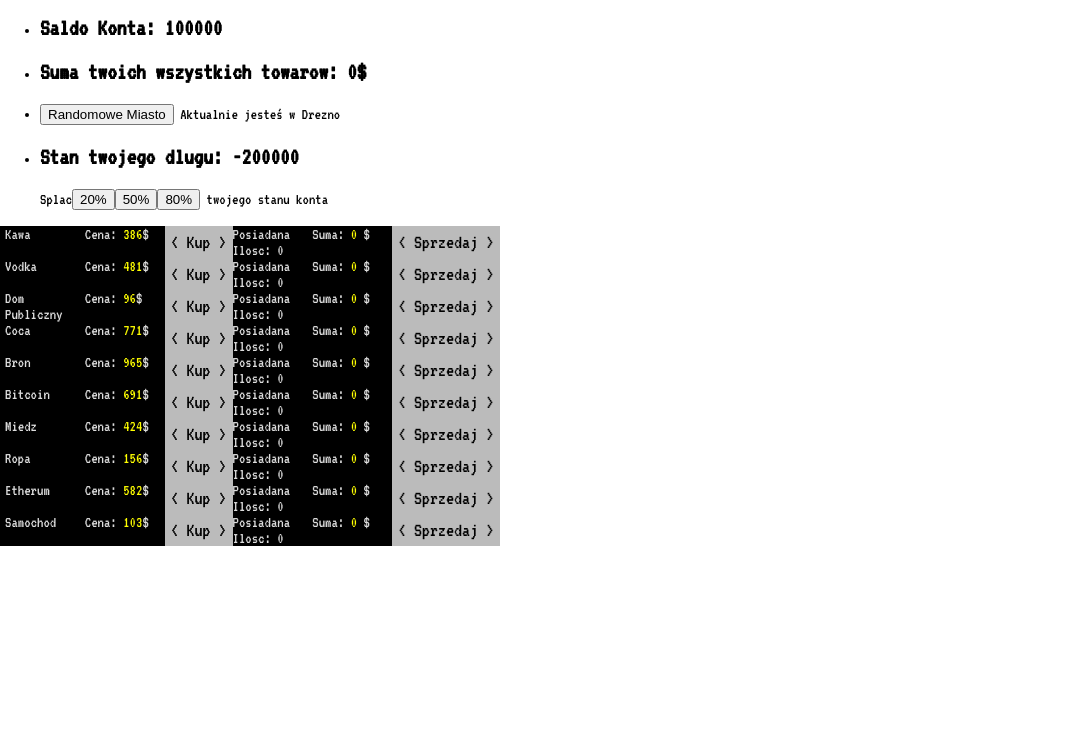
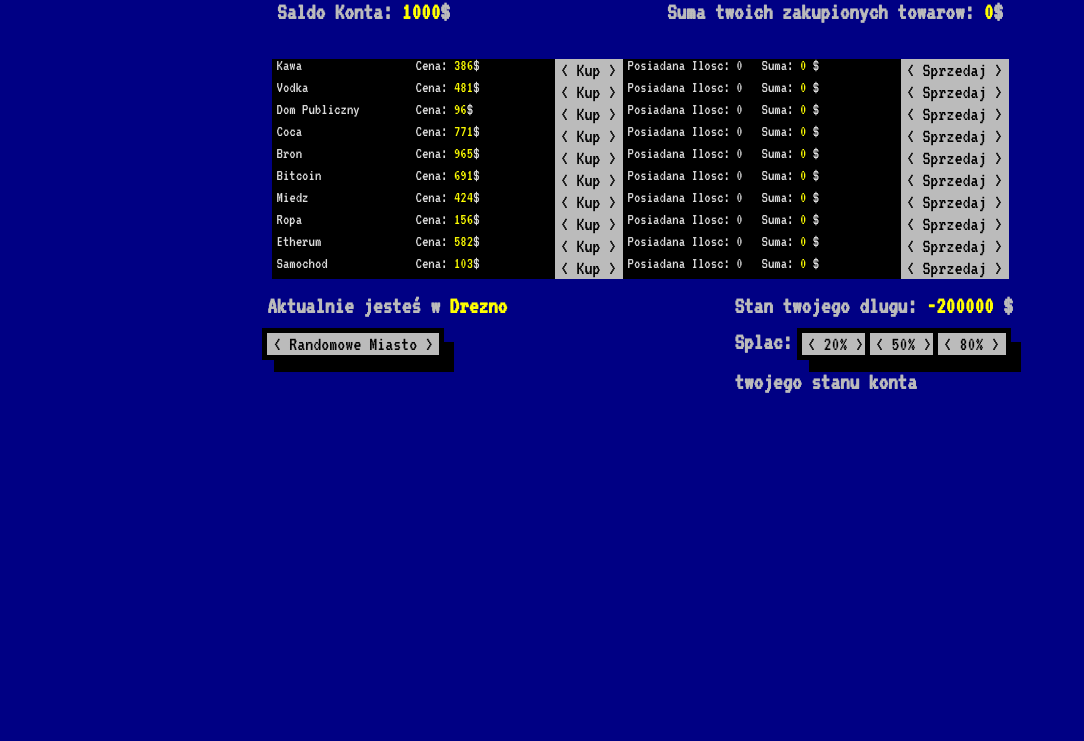
Before and after one commit to Lukasz-Bazyluk/DOSBox-game-Prywaciarz-, a React app: page / in a window 1280 px wide. Shown: the part 59-800 px from the top of the page, without its empty margins (0-1084 px from the left). Built offline with nearby package versions, Linux system fonts and the light colour scheme.

Commit message:
add styles

```diff
--- a/src/Components/Items/Items.js
+++ b/src/Components/Items/Items.js
@@ -30,12 +30,12 @@ class Items extends React.Component {
                 </div>
                 <button
                   className={styles.btn}
-                  onClick={e => this.props.changeMoney(el.price, el.name)}
+                  onClick={e => this.props.changeAccountMoney(el.price, el.name)}
                 >
                   Kup
                 </button>
-                <div className={styles.quntity}>
-                  <span>Posiadana Ilosc: </span>{" "}
+                <div >
+                  <span className={styles.quntity}> Posiadana Ilosc: </span>{" "}
                   <span className={styles.quntity_price}>{el.quantity}</span>
                 </div>
                 <div>
--- a/src/Components/Items/Items.module.scss
+++ b/src/Components/Items/Items.module.scss
@@ -1,6 +1,7 @@
 .wrapper {
 
-  width: 500px;
+  width: 737px;
+  margin: 0 auto;
 
 }
 
@@ -76,5 +77,5 @@
 }
 
 .quntity {
-  margin-left: px;
+  margin-left: 5px;
 }
--- a/src/Views/Root/App.js
+++ b/src/Views/Root/App.js
@@ -1,5 +1,5 @@
 import React from "react";
-import "./App.module.scss";
+import styles from "./App.module.scss";
 
 import Items from "../../Components/Items/Items";
 // import Account from '../../Components/Account/Account'
@@ -12,124 +12,119 @@ class App extends React.Component {
       randomEvents: [
         {
           text: "Zaplaciles podatek od nieruchomosci",
-          val: Math.random() * 1500 + 300
+          val: Math.random() * 1500 + 300,
         },
         {
-          text: "Zaplaciles podatek od nieruchomosci 2",
-          val: Math.random() * 1500 + 300
+          text:
+            "Podczas podrózy zostales przewieziony do szpitala. Koszt pobytu -2000$",
+          val: Math.random() * 1500 + 300,
         },
         {
           text: "Zaplaciles podatek od nieruchomosci 3",
-          val: Math.random() * 1500 + 300
+          val: Math.random() * 1500 + 300,
         },
         {
           text: "Zaplaciles podatek od nieruchomosci 4",
-          val: Math.random() * 1500 + 300
+          val: Math.random() * 1500 + 300,
         },
         {
           text: "Zaplaciles podatek od nieruchomosci 5",
-          val: Math.random() * 1500 + 300
+          val: Math.random() * 1500 + 300,
         },
         {
           text: "Zaplaciles podatek od nieruchomosci 6",
-          val: Math.random() * 1500 + 300
-        }
+          val: Math.random() * 1500 + 300,
+        },
       ],
       items: [
         {
           name: "Kawa",
           quantity: 0,
-          price: Math.ceil(Math.random() * 1000)
+          price: Math.ceil(Math.random() * 1000),
         },
         {
           name: "Vodka",
           quantity: 0,
-          price: Math.ceil(Math.random() * 1000)
+          price: Math.ceil(Math.random() * 1000),
         },
         {
           name: "Dom Publiczny",
           quantity: 0,
-          price: Math.ceil(Math.random() * 1000)
+          price: Math.ceil(Math.random() * 1000),
         },
         {
           name: "Coca",
           quantity: 0,
-          price: Math.ceil(Math.random() * 1000)
+          price: Math.ceil(Math.random() * 1000),
         },
         {
           name: "Bron",
           quantity: 0,
-          price: Math.ceil(Math.random() * 1000)
+          price: Math.ceil(Math.random() * 1000),
         },
         {
           name: "Bitcoin",
           quantity: 0,
-          price: Math.ceil(Math.random() * 1000)
+          price: Math.ceil(Math.random() * 1000),
         },
         {
           name: "Miedz",
           quantity: 0,
-          price: Math.ceil(Math.random() * 1000)
+          price: Math.ceil(Math.random() * 1000),
         },
         {
           name: "Ropa",
           quantity: 0,
-          price: Math.ceil(Math.random() * 1000)
+          price: Math.ceil(Math.random() * 1000),
         },
         {
           name: "Etherum",
           quantity: 0,
-          price: Math.ceil(Math.random() * 1000)
+          price: Math.ceil(Math.random() * 1000),
         },
         {
           name: "Samochod",
           quantity: 0,
-          price: Math.ceil(Math.random() * 1000)
-        }
+          price: Math.ceil(Math.random() * 1000),
+        },
       ],
-      money: 100000,
-      reRender: false,
-      sum: 0,
+      AccountMoney: 1000,
+      SumAcctualItems: 0,
       myCity: "Drezno",
-      debt: -200000
+      DebetAccount: -200000,
     };
   }
 
-  changeMoney = (val, n) => {
+  changeAccountMoney = (price, item) => {
     const temp = this.state.items;
-
-    temp.map(el => {
-      if (el.name === n) {
+    temp.map((el) => {
+      if (el.name === item) {
         el.quantity = el.quantity + 1;
       }
 
       return el;
     });
 
-    if (this.state.money - val > 0) {
+    if (this.state.AccountMoney - price > 0) {
       this.setState({
-        money: this.state.money - val,
+        AccountMoney: this.state.AccountMoney - price,
         items: [...temp],
-        sum: temp
-          .map(r => {
+        SumAcctualItems: temp
+          .map((r) => {
             return r.price * r.quantity;
           })
           .reduce((a, b) => {
             return a + b;
-          })
+          }),
       });
     } else {
       alert("Brakuje Ci pieniedzy :(, wez się do roboty :)!");
     }
   };
 
-  sellItems = (val, name) => {
-    // Czy sprawdzilem co tu sie dzieje ???
-    console.log(val);
-    console.log(name);
-    // ???
+  sellItems = (price, name) => {
     const temp = this.state.items;
-    temp.map(el => {
+    temp.map((el) => {
       if (el.name === name) {
         if (el.quantity !== 0) {
           el.quantity = el.quantity - 1;
@@ -144,34 +139,22 @@ class App extends React.Component {
     this.setState({
       items: [...temp],
 
-      money: this.state.money + val,
+      AccountMoney: this.state.AccountMoney + price,
 
       quantity: temp,
 
-      sum: temp
-        .map(r => {
+      SumAcctualItems: temp
+        .map((r) => {
           return r.price * r.quantity;
         })
         .reduce((a, b) => {
           return a + b;
-        })
+        }),
     });
-
-
   };
 
-  changeCity = e => {
-    if (
-      Math.floor(Math.random() * 10) === 3 ||
-      Math.floor(Math.random() * 10) === 7
-    ) {
-      console.log(
-        this.state.randomEvents[
-          Math.floor(Math.random() * this.state.randomEvents.length)
-        ]
-      );
-    }
-    console.log(this.state.cities);
+  changeCity = (e) => {
+
     const tempItems = this.state.items;
 
     const cities = [
@@ -182,85 +165,103 @@ class App extends React.Component {
       "Los Angeles",
       "Stockholm",
       "Gdynia",
-      "Poznan"
+      "Poznan",
     ];
     const randomCities = cities[Math.floor(Math.random() * cities.length)];
 
-    tempItems.map(item => {
+    tempItems.map((item) => {
       item.price = Math.ceil(Math.random() * 1000);
       return item;
     });
+
     this.setState({
       items: this.state.items,
       myCity: [...randomCities],
-      sum: this.state.items
-        .map(r => {
+      SumAcctualItems: this.state.items
+
+        .map((r) => {
           return r.price * r.quantity;
         })
         .reduce((a, b) => {
           return a + b;
-        })
+
+        }),
     });
   };
 
-  debet20 = () => {
-    let percent20 = this.state.money * 0.8;
+  DebetAccount20 = () => {
+    let percent20 = this.state.AccountMoney * 0.8;
 
     this.setState({
-      debt: parseInt(this.state.debt + percent20),
-      money: parseInt(percent20)
+      DebetAccount: parseInt(this.state.DebetAccount + percent20),
+      AccountMoney: parseInt(percent20),
     });
   };
-  debet50 = () => {
-    let percent50 = this.state.money * 0.5;
+  DebetAccount50 = () => {
+    let percent50 = this.state.AccountMoney * 0.5;
 
     this.setState({
-      debt: parseInt(this.state.debt + percent50),
-      money: parseInt(percent50)
+      DebetAccount: parseInt(this.state.DebetAccount + percent50),
+      AccountMoney: parseInt(percent50),
     });
   };
 
-  debet80 = () => {
-    let percent80 = this.state.money * 0.2;
+  DebetAccount80 = () => {
+    let percent80 = this.state.AccountMoney * 0.2;
 
     this.setState({
-      debt: parseInt(this.state.debt + percent80),
-      money: parseInt(percent80)
+      DebetAccount: parseInt(this.state.DebetAccount + percent80),
+      AccountMoney: parseInt(percent80),
     });
   };
 
   render() {
     return (
-      <>
-        <h1>Witaj w dos Box game</h1>
-        <ul>
-          <li>
+      <div className={styles.wrapper}>
+        <h1 className={styles.header__doss}>Biznes Dos Game Ramek</h1>
+        <div className={styles.wrapper__wrap}>
+          <span>
+            <h2>
+              Saldo Konta:{" "}
+              <span className={styles.colorTxt}>{this.state.AccountMoney}</span>
+              $
+            </h2>
+          </span>
+          <span>
             {" "}
-            <h2>Saldo Konta: {this.state.money}</h2>
-          </li>
-          <li>
-            <h2>Suma twoich wszystkich towarow: {this.state.sum}$</h2>
-          </li>
-          <li>
-            <button onClick={() => this.changeCity()}>Randomowe Miasto </button>{" "}
-            Aktualnie jesteś w {this.state.myCity}
-          </li>
-          <li>
-            <h2>Stan twojego dlugu: {this.state.debt}</h2>Splac
-            <button onClick={e => this.debet20()}>20%</button>
-            <button onClick={e => this.debet50()}>50%</button>
-            <button onClick={e => this.debet80()}>80%</button> twojego stanu
-            konta
-          </li>
-        </ul>
+            <h2>
+              Suma twoich zakupionych towarow:{" "}
+              <span className={styles.colorTxt}>
+                {this.state.SumAcctualItems}
+              </span>
+              $
+            </h2>
+          </span>
+        </div>
         <Items
-          reRender={this.state.reRender}
           items={this.state.items}
-          changeMoney={this.changeMoney}
+          changeAccountMoney={this.changeAccountMoney}
           sellItems={this.sellItems}
         />
-        {/* <Account money={this.state.money} /> */}
-      </>
+        <div className={styles.wrapper__buttons}>
+          <span>
+            <h2> Aktualnie jesteś w <span className={styles.colorTxt}>{this.state.myCity}</span></h2>
+            <button className={styles.btn} onClick={() => this.changeCity()}>
+              Randomowe Miasto{" "}
+            </button>{" "}
+          </span>
+
+          <div className={styles.wrapper__}>
+            <h2>Stan twojego dlugu: <span className={styles.colorTxt}>{this.state.DebetAccount}</span> $</h2><h2>Splac: <span>
+            <button className={styles.btn} onClick={(e) => this.DebetAccount20()}>20%</button>
+            <button className={styles.btn}onClick={(e) => this.DebetAccount50()}>50%</button>
+            <button className={styles.btn}onClick={(e) => this.DebetAccount80()}>80%</button></span></h2>
+
+
+             <h2>twojego stanu konta</h2>
+          </div>
+        </div>
+      </div>
     );
   }
 }
--- a/src/Views/Root/App.module.scss
+++ b/src/Views/Root/App.module.scss
@@ -7,7 +7,146 @@
 }
 
 body {
+  // margin: 0;
+  // padding: 0;
+  // font-family: 'VT323', sans-serif;
+  // background: blue;
+  // color: white;
+
   margin: 0;
-  padding: 0;
   font-family: 'VT323', sans-serif;
+  font-weight: 400;
+  line-height: 14px;
+  font-size: 16px;
+  color: #bbbbbb;
+  text-align: left;
+  background-color: #000084;
+  -webkit-font-kerning: none;
+  font-kerning: none;
+  text-rendering: geometricPrecision;
 }
+
+.wrapper {
+  width: 1200px;
+  margin: 0 auto;
+}
+
+.header__doss {
+  display: table;
+  margin: 0 auto;
+
+
+}
+
+.wrapper__wrap{
+  margin: 20px;
+  display: flex;
+  justify-content: space-evenly;
+}
+
+.colorTxt {
+  color: yellow;
+}
+
+.wrapper__buttons{
+    display: flex;
+    align-content: center;
+    justify-content: space-evenly;
+}
+
+
+.btn {
+  display: inline-block;
+  font-size: 20px;
+  font-family: 'VT323';
+  line-height: 20px;
+  color: #000000;
+  text-align: center;
+  vertical-align: middle;
+  cursor: default;
+  background: #bbbbbb;
+  border: 0;
+  border-width: 0;
+  box-shadow: 0px 0px 0 5px #bbbbbb;
+  *zoom: 1;
+  box-shadow: 0 0 0 5px, 11px 13px 0 4px black;
+
+
+
+}
+
+.btn:hover:before,
+.btn:hover:after {
+  color: yellow;
+}
+
+.btn:before {
+  content: "< ";
+}
+
+.btn:after {
+  content: " >";
+}
+
+.btn:hover {
+  color: #000;
+  text-decoration: none;
+  background: yellow;
+  outline: 0;
+}
+
+.btn:focus {
+  outline: thin solid #333;
+  outline: 5px auto ;
+  outline-offset: -2px;
+}
+
+.btn:hover,
+.btn:focus {
+  color: #ffffff;
+  text-decoration: none;
+  background: #555555;
+  outline: 0;
+}
+
+.header__doss {
+  margin-top: 10px;
+  -webkit-animation: blinkingText 1.2s infinite;
+  animation: blinkingText 1.2s infinite;
+}
+
+@-webkit-keyframes blinkingText {
+  1% {
+    visibility: hidden;
+  }
+  49% {
+    visibility: hidden;
+  }
+  60% {
+    visibility: visible;
+  }
+  99% {
+    visibility: visible;
+  }
+  100% {
+    visibility: hidden;
+  }
+}
+
+@keyframes blinkingText {
+  1% {
+    visibility: hidden;
+  }
+  49% {
+    visibility: hidden;
+  }
+  60% {
+    visibility: visible;
+  }
+  99% {
+    visibility: visible;
+  }
+  100% {
+    visibility: hidden;
+  }
+}
```
